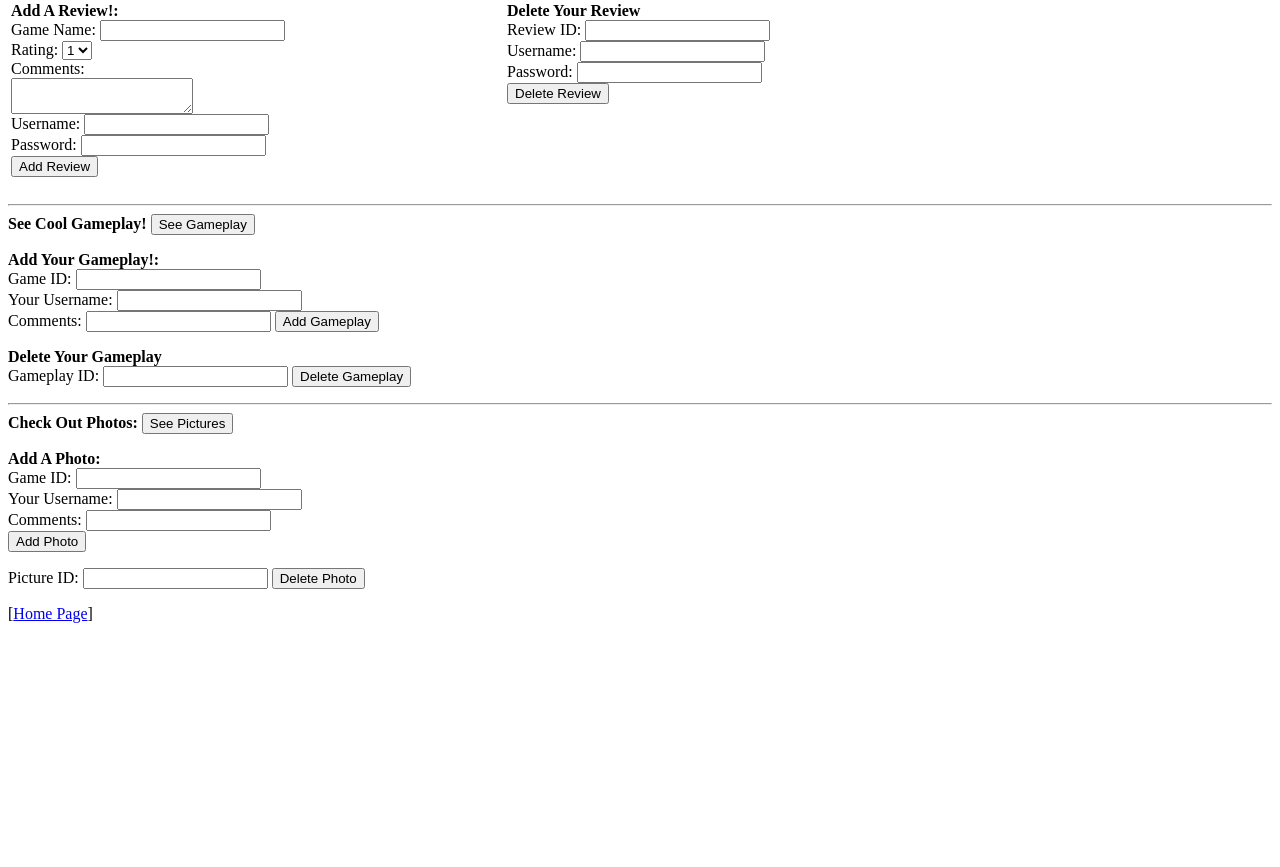
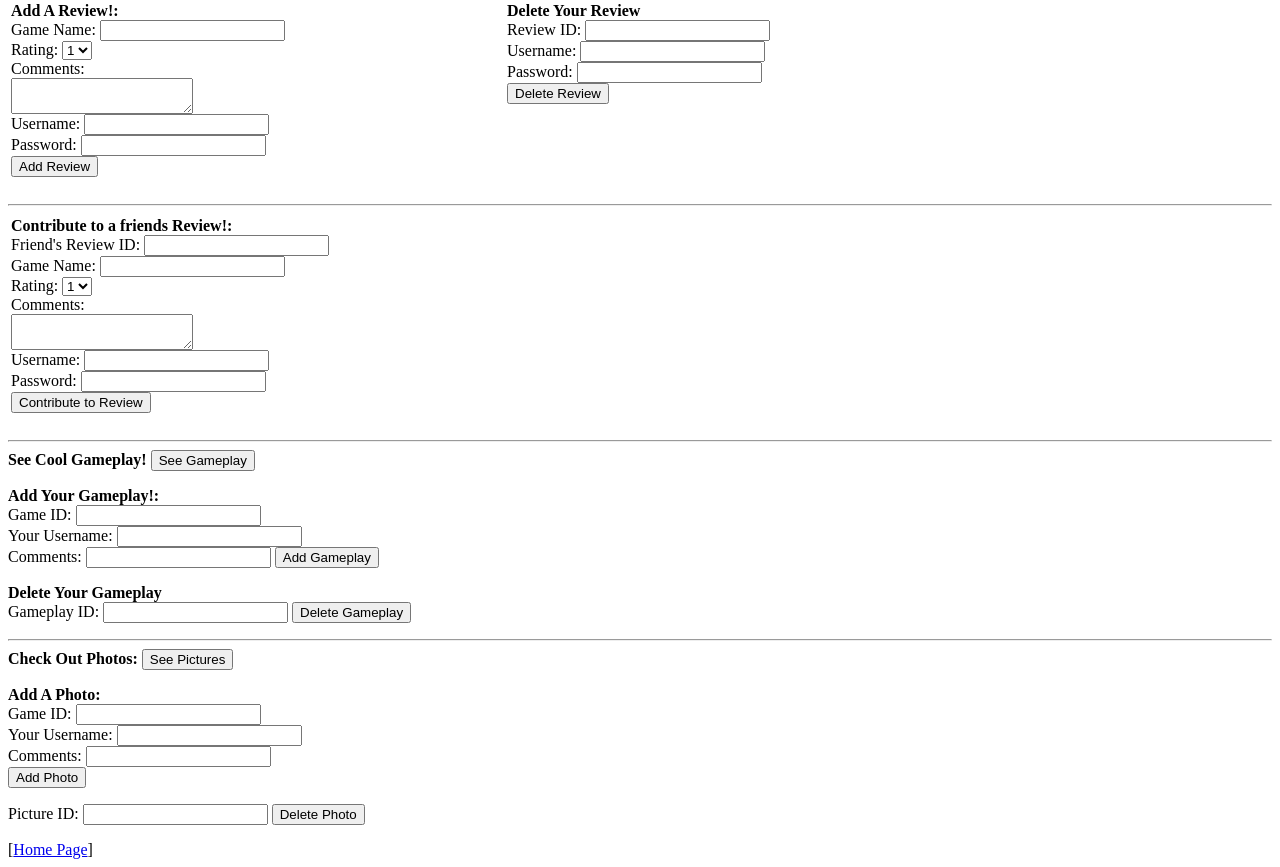
Before and after one commit to brycekeeton/CSE111Project, a PHP site: page /pages/Games.php in a window 1280 px wide. Shown: the part 277-1144 px from the top of the page. Before the commit the page ends 900 px from the top, so only its background shows below. Run offline with PHP 8.4, Linux system fonts and the light colour scheme.

Commit message:
worked on the collab review html, recommendations work except the delete.

```diff
--- a/pages/Games.php
+++ b/pages/Games.php
@@ -223,6 +223,18 @@
 		unset($db);
 	}
 
+		/*------------------------------------------DIVIDER----------------------------------------------*/
+
+		function addcollabReview($reviewID, $gameName, $rating, $comments, $username, $password){
+			$location = 'data.sqlite';
+			$db = new SQLite3($location);
+			$sql = "INSERT INTO  '" . $gameID . "', '" . $username . "', '" . $comments . "'";
+			$result = $db->query($sql);
+			echo("Added your gameplay to the database!");
+			unset($db);
+		}
+
+
 ?>
 
 <html>
@@ -288,6 +300,25 @@
 			Password: <input type="password" name="password"><br>
 			<input type="submit" name="queryType" value="Delete Review">
 		</form></td></tr></table>
+		<hr>
+		<table width=975px><tr><td>
+		<b>Contribute to a friends Review!:</b>
+		<form method = "post">
+			Friend's Review ID: <input type = text name = "reviewID"> <br>
+			Game Name: <input type="text" name="gameName"> <br>
+			<label for="rating">Rating:</label>
+			<select id="rating" name="rating">
+  			<option value="1">1</option>
+ 			<option value="2">2</option>
+ 			<option value="3">3</option>
+ 			<option value="4">4</option>
+			<option value="5">5</option>
+			</select> <br>
+			Comments: <br><textarea name="comments"></textarea><br>
+			Username: <input type="text" name="username"><br>
+			Password: <input type="password" name="password"><br>
+			<input type="submit" name="queryType" value="Contribute to Review">
+		</form></td><td></table>
 
 		<hr>
 		<form method="post"><b>See Cool Gameplay!</b> <input type="submit" name="queryType" value="See Gameplay"></form>
```
Also changed, not shown: pages/Recommendations.php (+8 -8 lines).
